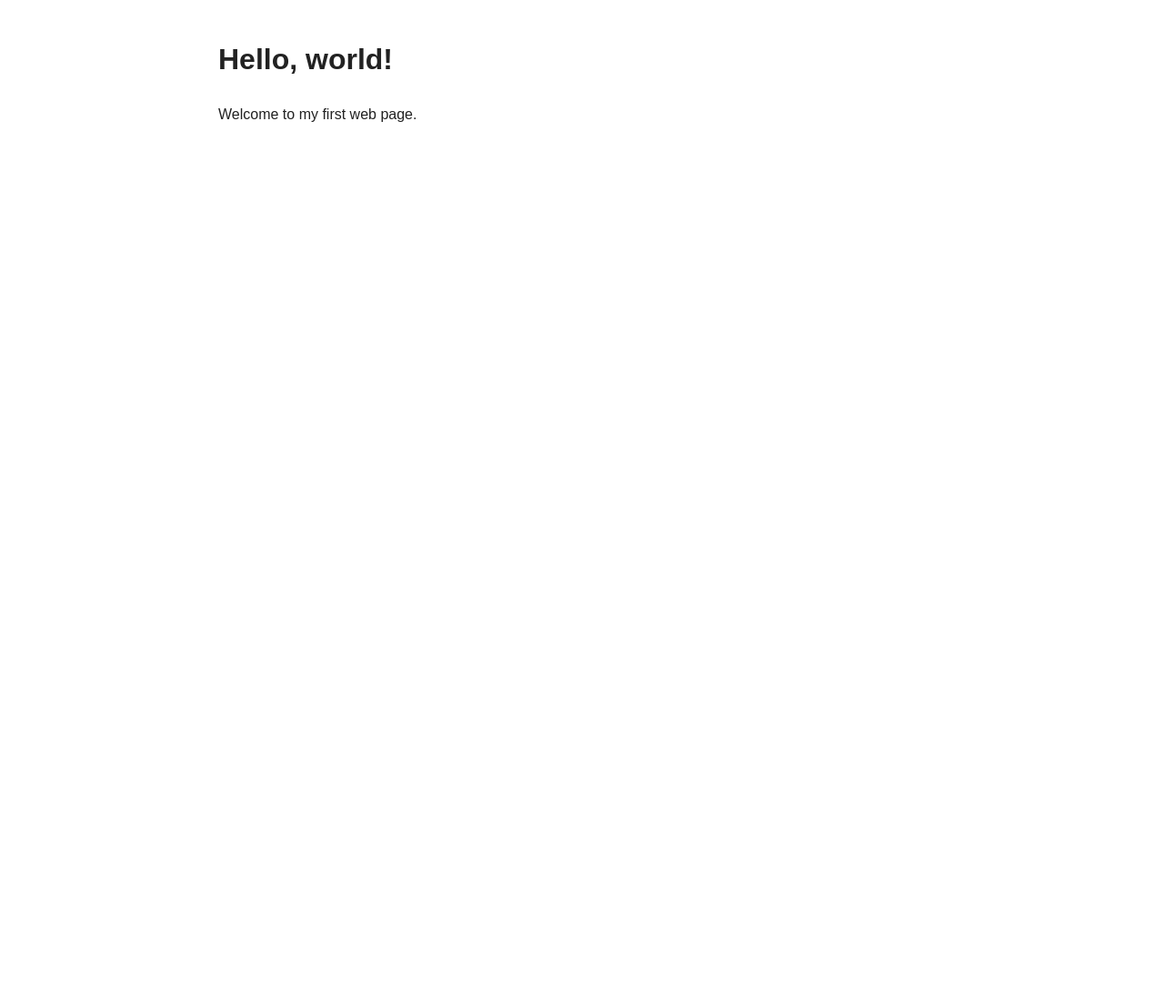
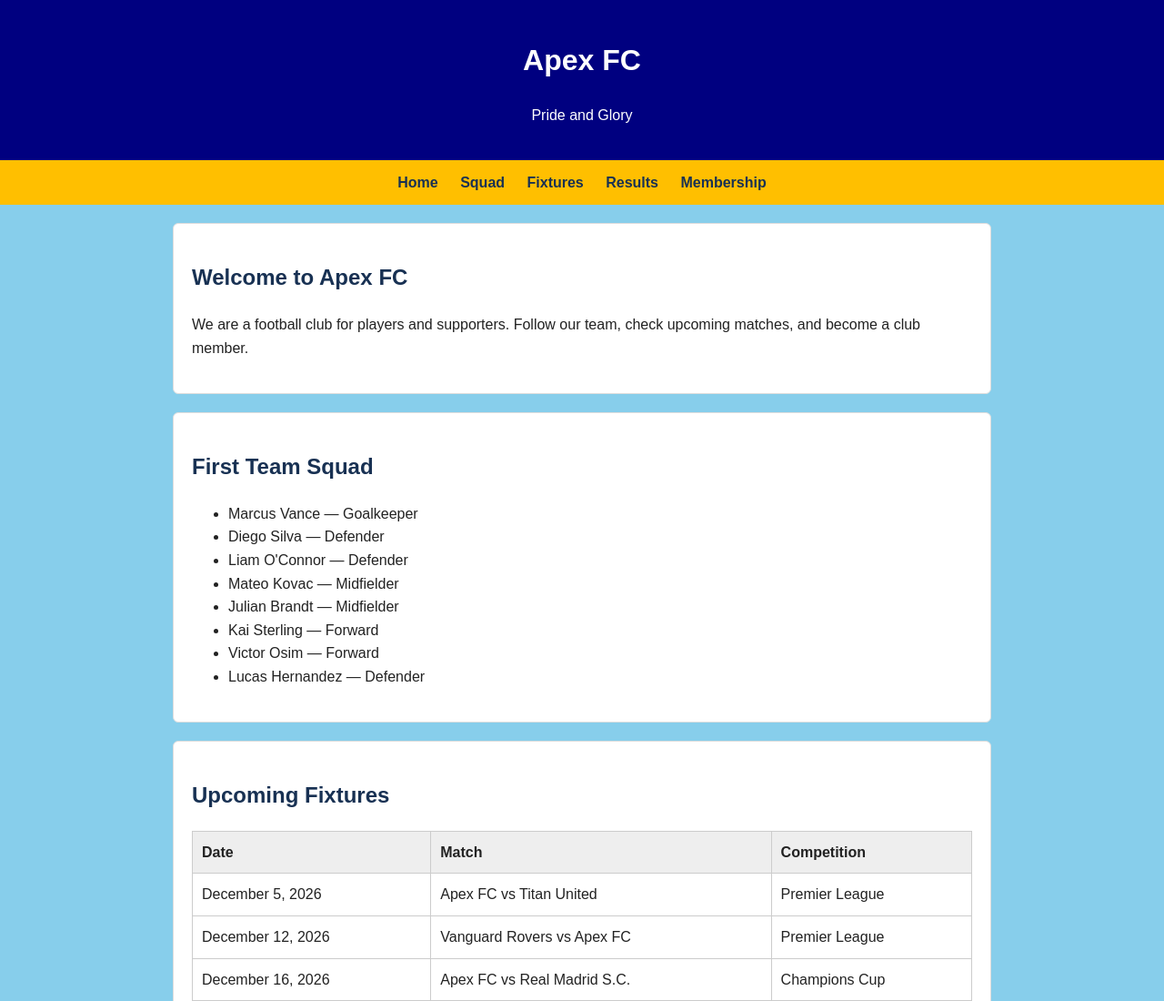
Before and after one commit to Patience-arch/Football_Club, a plain HTML site: page index.html in a window 1280 px wide. Shown: the top 1100 px of the page at 91% size. Before the commit the page ends 800 px from the top, so only its background shows below. Drawn offline with Linux system fonts and the light colour scheme.

Commit message:
Revamp index.html for Apex FC website
Updated the title and added a header, navigation, and sections for squad, fixtures, results, and membership.

```diff
--- a/index.html
+++ b/index.html
@@ -1,25 +1,225 @@
-
 <!DOCTYPE html>
 <html lang="en">
 <head>
     <meta charset="UTF-8">
     <meta name="viewport" content="width=device-width, initial-scale=1.0">
-    <title>First  Page</title>
-
+    <title>Apex FC</title>
     <style>
         body {
+            margin: 0;
             font-family: Arial, sans-serif;
-            max-width: 800px;
-            margin: 40px auto;
-            padding: 0 20px;
             line-height: 1.6;
             color: #222;
+            background-color: #87ceeb;
+        }
+
+        header {
+            padding: 20px;
+            color: white;
+            background-color: navy;
+            text-align: center;
+        }
+
+        nav {
+            padding: 12px;
+            background-color: #ffbf00;
+            text-align: center;
+        }
+
+        nav a {
+            margin: 0 10px;
+            color: #183153;
+            font-weight: bold;
+            text-decoration: none;
+        }
+
+        nav a:hover {
+            text-decoration: underline;
+        }
+
+        main {
+            width: 90%;
+            max-width: 900px;
+            margin: 20px auto;
+        }
+
+        section {
+            margin-bottom: 20px;
+            padding: 20px;
+            background-color: white;
+            border: 1px solid #ddd;
+            border-radius: 6px;
+        }
+
+        h2 {
+            color: #183153;
+        }
+
+        table {
+            width: 100%;
+            border-collapse: collapse;
+        }
+
+        th, td {
+            padding: 10px;
+            border: 1px solid #ccc;
+            text-align: left;
+        }
+
+        th {
+            background-color: #eee;
+        }
+
+        label, input, select {
+            display: block;
+            margin-top: 10px;
+        }
+
+        input, select {
+            box-sizing: border-box;
+            width: 100%;
+            max-width: 400px;
+            padding: 9px;
+        }
+
+        button {
+            margin-top: 15px;
+            padding: 10px 16px;
+            color: white;
+            background-color: #183153;
+            border: 0;
+            border-radius: 4px;
+            cursor: pointer;
+        }
+
+        button:hover {
+            background-color: #284a73;
+        }
+
+        footer {
+            padding: 15px;
+            color: white;
+            background-color: #183153;
+            text-align: center;
+        }
+
+        @media (max-width: 600px) {
+            nav a {
+                display: inline-block;
+                margin: 5px;
+            }
+
+            table {
+                font-size: 14px;
+            }
         }
     </style>
 </head>
+<body>
+    <header>
+        <h1>Apex FC</h1>
+        <p>Pride and Glory</p>
+    </header>
 
-<body>
-    <h1>Hello, world!</h1>
-    <p>Welcome to my first web page.</p>
+    <nav>
+        <a href="#home">Home</a>
+        <a href="#squad">Squad</a>
+        <a href="#fixtures">Fixtures</a>
+        <a href="#results">Results</a>
+        <a href="#membership">Membership</a>
+    </nav>
+
+    <main>
+        <section id="home">
+            <h2>Welcome to Apex FC</h2>
+            <p>We are a football club for players and supporters. Follow our team, check upcoming matches, and become a club member.</p>
+        </section>
+
+        <section id="squad">
+            <h2>First Team Squad</h2>
+            <ul>
+                <li>Marcus Vance — Goalkeeper</li>
+                <li>Diego Silva — Defender</li>
+                <li>Liam O'Connor — Defender</li>
+                <li>Mateo Kovac — Midfielder</li>
+                <li>Julian Brandt — Midfielder</li>
+                <li>Kai Sterling — Forward</li>
+                <li>Victor Osim — Forward</li>
+                <li>Lucas Hernandez — Defender</li>
+            </ul>
+        </section>
+
+        <section id="fixtures">
+            <h2>Upcoming Fixtures</h2>
+            <table>
+                <tr>
+                    <th>Date</th>
+                    <th>Match</th>
+                    <th>Competition</th>
+                </tr>
+                <tr>
+                    <td>December 5, 2026</td>
+                    <td>Apex FC vs Titan United</td>
+                    <td>Premier League</td>
+                </tr>
+                <tr>
+                    <td>December 12, 2026</td>
+                    <td>Vanguard Rovers vs Apex FC</td>
+                    <td>Premier League</td>
+                </tr>
+                <tr>
+                    <td>December 16, 2026</td>
+                    <td>Apex FC vs Real Madrid S.C.</td>
+                    <td>Champions Cup</td>
+                </tr>
+            </table>
+        </section>
+
+        <section id="results">
+            <h2>Recent Results</h2>
+            <ul>
+                <li>Apex FC 3 - 1 Metro Strikers</li>
+                <li>Coastal Athletic 0 - 2 Apex FC</li>
+                <li>Apex FC 2 - 2 Bayern Dynamo</li>
+            </ul>
+        </section>
+
+        <section id="membership">
+            <h2>Join the Club</h2>
+            <p>Fill in the form to register your interest in Apex FC membership.</p>
+            <form id="membershipForm">
+                <label for="name">Your name</label>
+                <input id="name" name="name" type="text" required>
+
+                <label for="email">Email address</label>
+                <input id="email" name="email" type="email" required>
+
+                <label for="membershipType">Membership type</label>
+                <select id="membershipType" name="membershipType">
+                    <option>Bronze Fan</option>
+                    <option>Silver Member</option>
+                    <option>Gold Legend</option>
+                </select>
+
+                <button type="submit">Send Registration</button>
+            </form>
+            <p id="message"></p>
+        </section>
+    </main>
+
+    <footer>
+        <p>&copy; 2026 Apex Football Club</p>
+    </footer>
+
+    <script>
+        const form = document.getElementById("membershipForm");
+        const message = document.getElementById("message");
+
+        form.addEventListener("submit", function(event) {
+            event.preventDefault();
+            message.textContent = "Thanks for your interest in Apex FC!";
+            form.reset();
+        });
+    </script>
 </body>
 </html>
```
